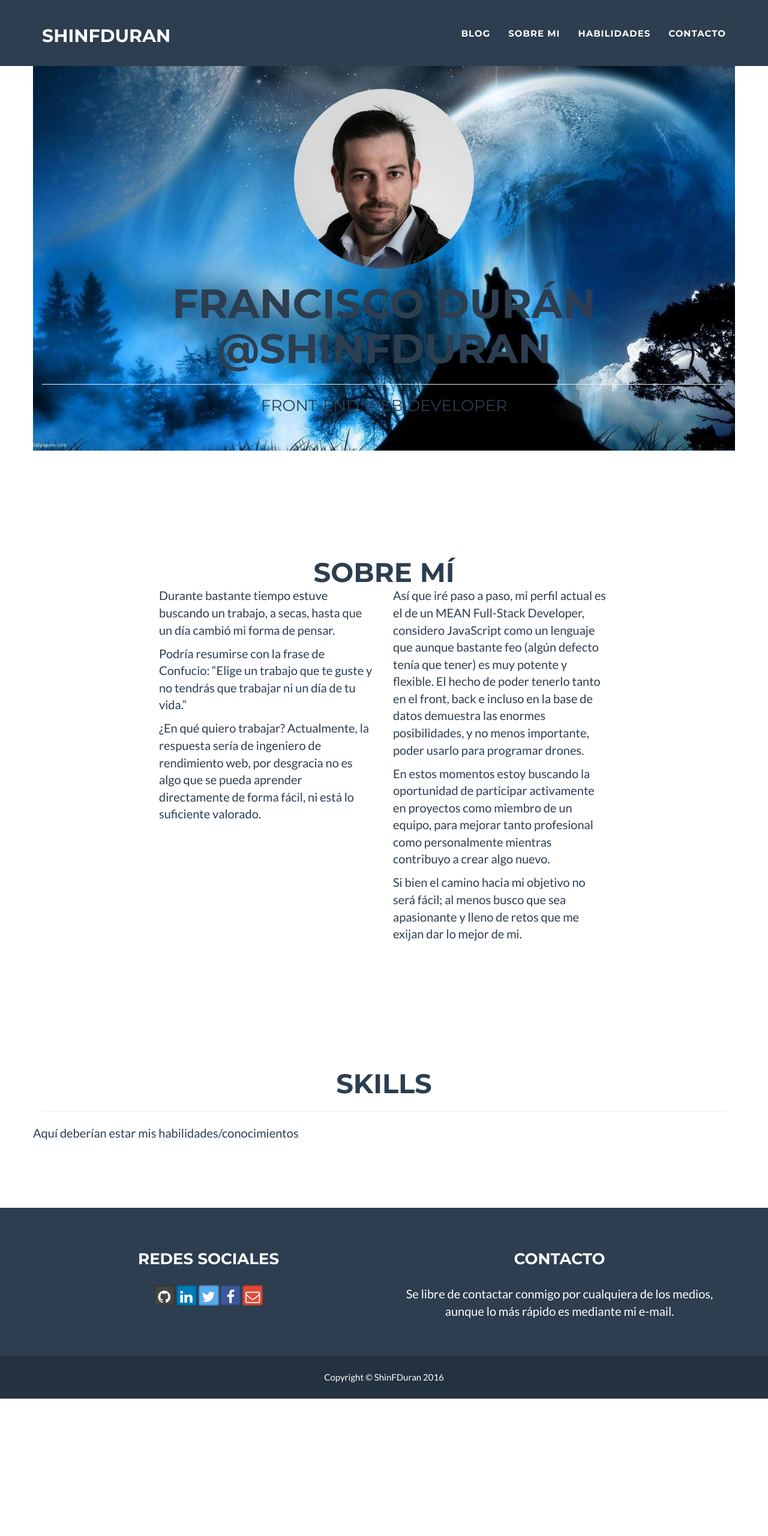
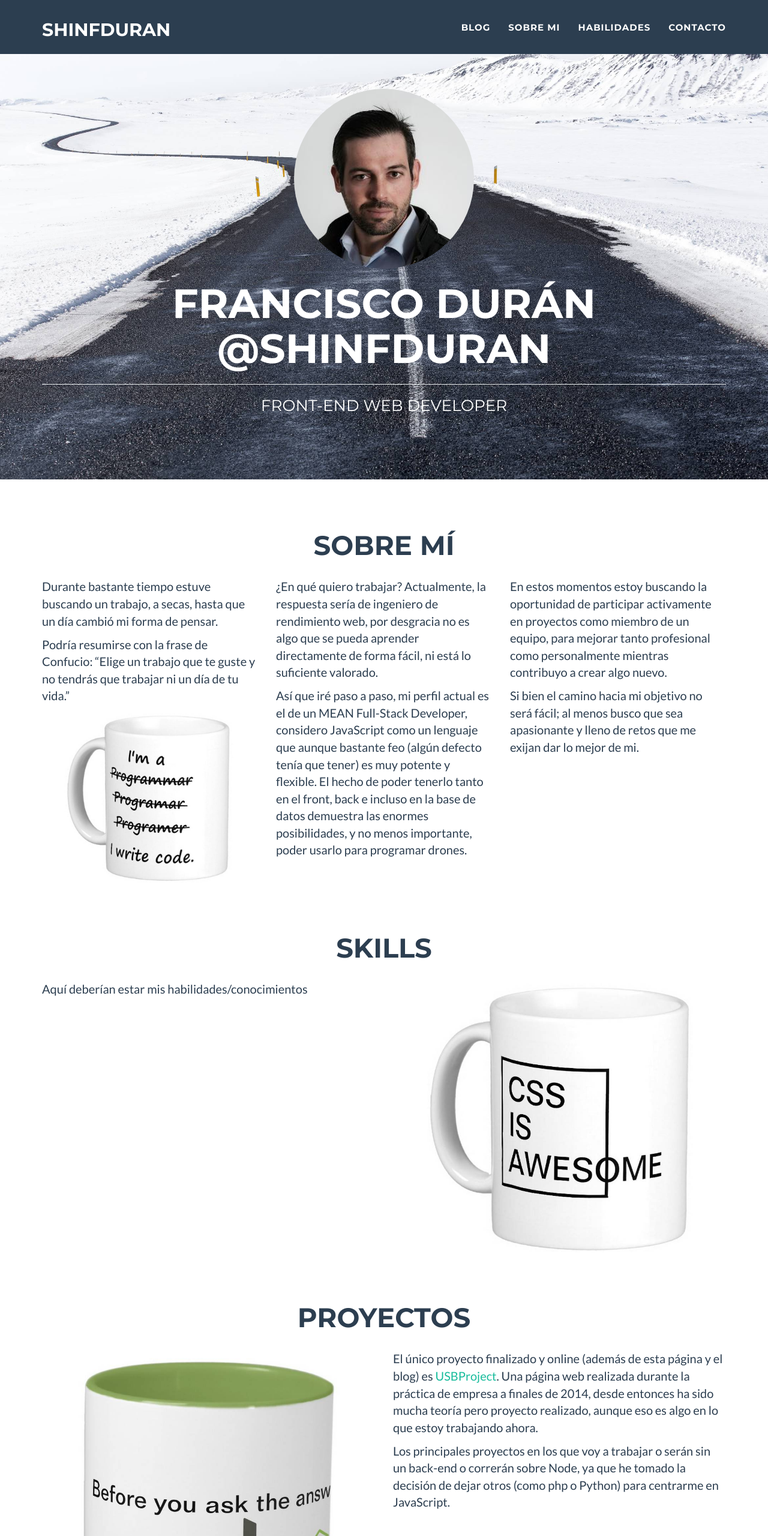
Before and after one commit to ShinFDuran/shinfduran.github.io, a plain HTML site: page index.html in a window 1280 px wide. Shown: the top 2560 px of the page at 60% size. Before the commit the page ends 2331 px from the top, so only its background shows below. Drawn offline with nearby package versions, Linux system fonts and the light colour scheme.

Commit message:
07 - Cambios imágenes de fondo y agregadas tazas
He cambiado el fondo del header por otro, además he agregado las
imágenes de las tazas y un poco de información adicional

```diff
--- a/css/shinfduran.css
+++ b/css/shinfduran.css
@@ -83,7 +83,7 @@ header .intro-text .skills {
 
 @media(min-width:768px) {
     .navbar-fixed-top {
-        padding: 25px 0;
+        padding: 15px 0;
         -webkit-transition: padding .3s;
         -moz-transition: padding .3s;
         transition: padding .3s;
@@ -129,22 +129,12 @@ header .intro-text .skills {
 }
 
 section {
-    padding: 100px 0;
+    padding: 25px 0;
 }
 
 section h2 {
-    margin: 0;
+    margin: 30px;
     font-size: 3em;
-}
-
-@media(max-width:767px) {
-    section {
-        padding: 75px 0;
-    }
-
-    section.first {
-        padding-top: 75px;
-    }
 }
 
 /********  Estilos personalizados header avatar y fondo ********/
@@ -163,46 +153,51 @@ section h2 {
 }
 
 .fondo_avatar {
-    background-color: black;
-    background-image: url("../img/fondo-shinfduran-small.jpg");
+    background-color: #333333;
+    background-image: url("../img/snow-road-xsmall.jpg");
     background-size: cover;
     background-position: center;
+    color: #FFFFFF;
 }
 
 @media
-only screen and (min-width: 970px) {
+only screen and (min-width: 480px) {
     .fondo_avatar {
-        background-image: url("../img/fondo-shinfduran-mid.jpg");
+        background-image: url("../img/snow-road-small.jpg");
     }
 
 }
 
 @media
-only screen and (min-width: 970px),
-only screen and (-webkit-min-device-pixel-ratio: 2),
-only screen and ( min-resolution: 192dpi),
-only screen and ( min-resolution: 2dppx) {
+only screen and (min-width: 768px) {
     .fondo_avatar {
-        background-image: url("../img/fondo-shinfduran-mid_x2.jpg");
-    }
-}
-
-@media
-only screen and (min-width: 1170px) {
-    .fondo_avatar {
-        background-image: url("../img/fondo-shinfduran-large.jpg");
+        background-image: url("../img/snow-road-mid.jpg");
     }
 
 }
 
 @media
-only screen and (min-width: 1170px),
-only screen and (-webkit-min-device-pixel-ratio: 2),
-only screen and ( min-resolution: 192dpi),
-only screen and ( min-resolution: 2dppx) {
+only screen and (min-width: 992px) {
     .fondo_avatar {
-        background-image: url("../img/fondo-shinfduran-large_x2.jpg");
+        background-image: url("../img/snow-road-large.jpg");
     }
+
+}
+
+@media
+only screen and (min-width: 1200px) {
+    .fondo_avatar {
+        background-image: url("../img/snow-road-hq.jpg");
+    }
+
+}
+
+/********  Content ********/
+.mug{
+    width: 80%;
+    display: block;
+    margin: 4px auto;
+    max-width: 100%;
 }
 
 
--- a/index.html
+++ b/index.html
@@ -62,8 +62,8 @@
         </nav>
 
         <!-- **************  Header con foto y perfil *********************** -->
-        <header class="jumbotron">
-            <div class="container fondo_avatar">
+        <header class="jumbotron fondo_avatar">
+            <div class="container">
                 <div class="row">
                     <div class="col-lg-12">
                         <figure>
@@ -93,13 +93,35 @@
                     </div>
                 </div>
                 <div class="row">
-                    <div class="col-lg-4 col-lg-offset-2">
-                        <p>Durante bastante tiempo estuve buscando un trabajo, a secas, hasta que un día cambió mi forma de pensar.</p>
-                        <p>Podría resumirse con la frase de Confucio: “Elige un trabajo que te guste y no tendrás que trabajar ni un día de tu vida.”</p>
-                        <p>¿En qué quiero trabajar? Actualmente, la respuesta sería de ingeniero de rendimiento web, por desgracia no es algo que se pueda aprender directamente de forma fácil, ni está lo suficiente valorado.</p>
+                    <div class="col-xs-12 col-lg-4">
+                        <div class="row">
+                            <div class="col-xs-12 hidden-lg">
+                                <figure>
+                                    <picture>
+                                        <source srcset="img/about-mug-big.jpg" media="(min-width: 376px)" />
+                                        <img class="mug" srcset="img/about-mug-small.jpg" alt="Taza Programador">
+                                    </picture>
+                                </figure>
+                            </div>
+                            <div class="col-xs-12">
+                                <p>Durante bastante tiempo estuve buscando un trabajo, a secas, hasta que un día cambió mi forma de pensar.</p>
+                                <p>Podría resumirse con la frase de Confucio: “Elige un trabajo que te guste y no tendrás que trabajar ni un día de tu vida.”</p>
+                            </div>
+                            <div class="col-xs-12 hidden-xs visible-lg">
+                                <figure>
+                                    <picture>
+                                        <source srcset="img/about-mug-big.jpg" media="(min-width: 400px)" />
+                                        <img class="mug" srcset="img/about-mug-small.jpg" alt="Taza Programador">
+                                    </picture>
+                                </figure>
+                            </div>
+                        </div>
                     </div>
                     <div class="col-lg-4">
+                        <p>¿En qué quiero trabajar? Actualmente, la respuesta sería de ingeniero de rendimiento web, por desgracia no es algo que se pueda aprender directamente de forma fácil, ni está lo suficiente valorado.</p>
                         <p>Así que iré paso a paso, mi perfil actual es el de un MEAN Full-Stack Developer, considero JavaScript como un lenguaje que aunque bastante feo (algún defecto tenía que tener) es muy potente y flexible.  El hecho de poder tenerlo tanto en el front, back e incluso en la base de datos demuestra las enormes posibilidades, y no menos importante, poder usarlo para programar drones.</p>
+                    </div>
+                    <div class="col-lg-4">
                         <p>En estos momentos estoy buscando la oportunidad de participar activamente en proyectos como miembro de un equipo, para mejorar tanto profesional como personalmente mientras contribuyo a crear algo nuevo.</p>
                         <p>Si bien el camino hacia mi objetivo no será fácil; al menos busco que sea apasionante y lleno de retos que me exijan dar lo mejor de mi.</p>
                     </div>
@@ -107,17 +129,47 @@
             </div>
         </section>
 
-        <!-- **************  Información de contacto *********************** -->
+        <!-- **************  Habilidades *********************** -->
         <section id="skills">
             <div class="container">
                 <div class="row">
-                    <div class="col-lg-12 text-center">
-                        <h2>Skills</h2>
-                        <hr class="star-primary">
+                    <div class="col-xs-12">
+                        <h2 class="text-center">Skills</h2>
+                    </div>
+                    <div class="col-xs-12 col-md-6 col-md-push-6">
+                        <figure>
+                            <picture>
+                                <source srcset="img/css-mug-big.jpg" media="(min-width: 400px)" />
+                                <img class="mug" srcset="img/css-mug-small.jpg" alt="Taza CSS">
+                            </picture>
+                        </figure>
+                    </div>
+                    <div class="col-xs-12 col-md-6 col-md-pull-6">
+                        <p>Aquí deberían estar mis habilidades/conocimientos</p>
                     </div>
                 </div>
+            </div>
+        </section>
+
+        <!-- **************  Proyectos *********************** -->
+        <section id="skills">
+            <div class="container">
                 <div class="row">
-                    <p>Aquí deberían estar mis habilidades/conocimientos</p>
+                    <div class="col-xs-12">
+                        <h2 class="text-center">Proyectos</h2>
+                    </div>
+                    <div class="col-xs-12 col-md-6">
+                        <figure>
+                            <picture>
+                                <source srcset="img/node-mug-big.jpg" media="(min-width: 400px)" />
+                                <img class="mug" srcset="img/node-mug-small.jpg" alt="Taza Node">
+                            </picture>
+                        </figure>
+                    </div>
+                    <div class="col-xs-12 col-md-6">
+                        <p>El único proyecto finalizado y online (además de esta página y el blog) es <a href="http://www.usbproject.com">USBProject</a>.  Una página web realizada durante la práctica de empresa a finales de 2014, desde entonces ha sido mucha teoría pero proyecto realizado, aunque eso es algo en lo que estoy trabajando ahora.</p>
+                        <p>Los principales proyectos en los que voy a trabajar o serán sin un back-end o correrán sobre Node, ya que he tomado la decisión de dejar otros (como php o Python) para centrarme en JavaScript.</p>
+                    </div>
                 </div>
             </div>
         </section>
```
Also changed, not shown: img/about-mug-big.jpg (added), img/about-mug-small.jpg (added), img/css-mug-big.jpg (added), img/css-mug-small.jpg (added), img/fondo-shinfduran-large.jpg (deleted), img/fondo-shinfduran-large_x2.jpg (deleted), img/fondo-shinfduran-mid.jpg (deleted), img/fondo-shinfduran-mid_x2.jpg (deleted), img/fondo-shinfduran-small.jpg (deleted), img/node-mug-big.jpg (added), img/node-mug-small.jpg (added), img/snow-road-hq.jpg (added), img/snow-road-large.jpg (added), img/snow-road-mid.jpg (added), 2 more files.
